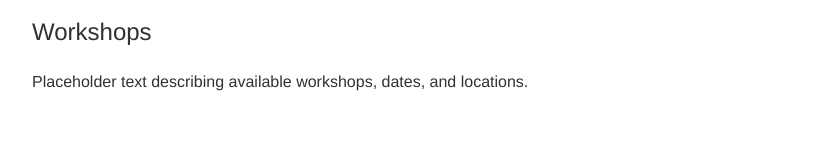
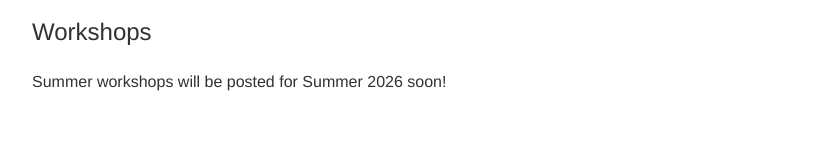
Before and after one commit to JaimeMitchell/rosannamitchellart, a plain HTML site: page workshops.html in a window 1280 px wide. Shown: the part 181-341 px from the top of the page, without its empty margins (8-846 px from the left). Drawn offline with Linux system fonts and the light colour scheme.

Commit message:
better worksho p message

```diff
--- a/workshops.html
+++ b/workshops.html
@@ -46,7 +46,7 @@
 <main>
   <section class="workshops-page">
     <h2>Workshops</h2>
-    <p>Placeholder text describing available workshops, dates, and locations.</p>
+    <p>Summer workshops will be posted for Summer 2026 soon!</p>
   </section>
 </main>
 <footer>
```
